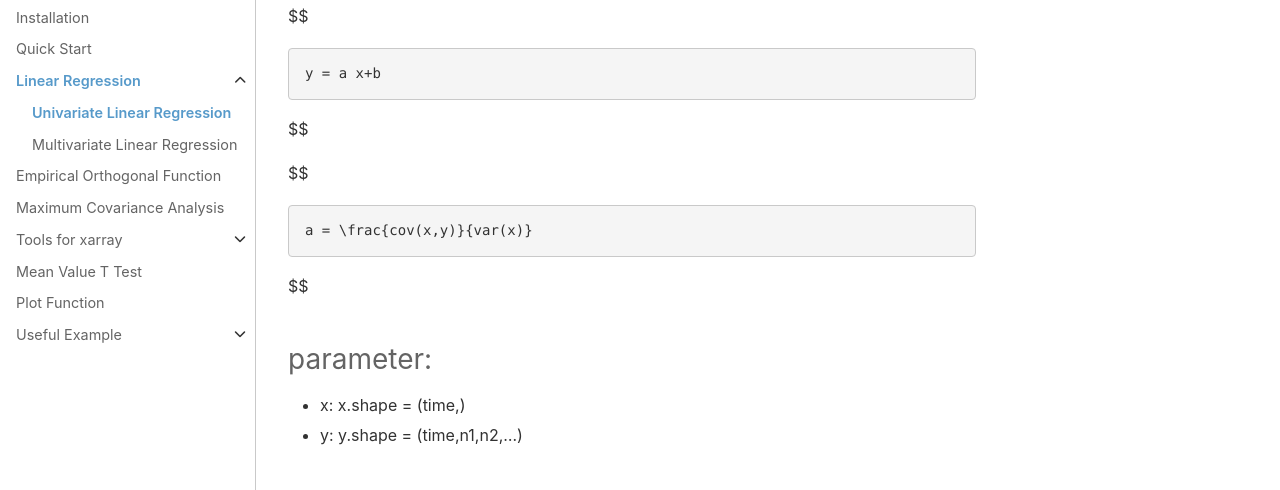
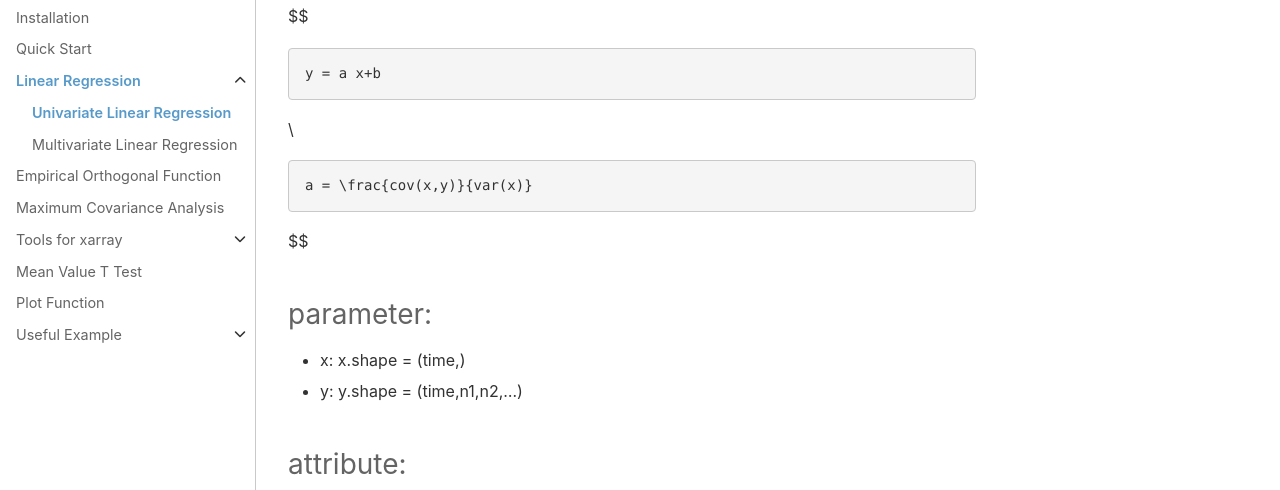
Before and after one commit to ZiluM/sacpy, a plain HTML site: page docs/notebooks/LinReg.html in a window 1280 px wide. Shown: the part 257-747 px from the top of the page. Drawn offline with nearby package versions, Linux system fonts and the light colour scheme; a script that the page names is missing.

Commit message:
0.0.19 new

```diff
--- a/docs/notebooks/LinReg.html
+++ b/docs/notebooks/LinReg.html
@@ -382,8 +382,7 @@ document.write(`
 <div class="highlight-none notranslate"><div class="highlight"><pre><span></span>y = a x+b
 </pre></div>
 </div>
-<p>$$</p>
-<p>$$</p>
+<p>\</p>
 <div class="highlight-none notranslate"><div class="highlight"><pre><span></span>a = \frac{cov(x,y)}{var(x)}
 </pre></div>
 </div>
```
Also changed, not shown: 2 other files.
